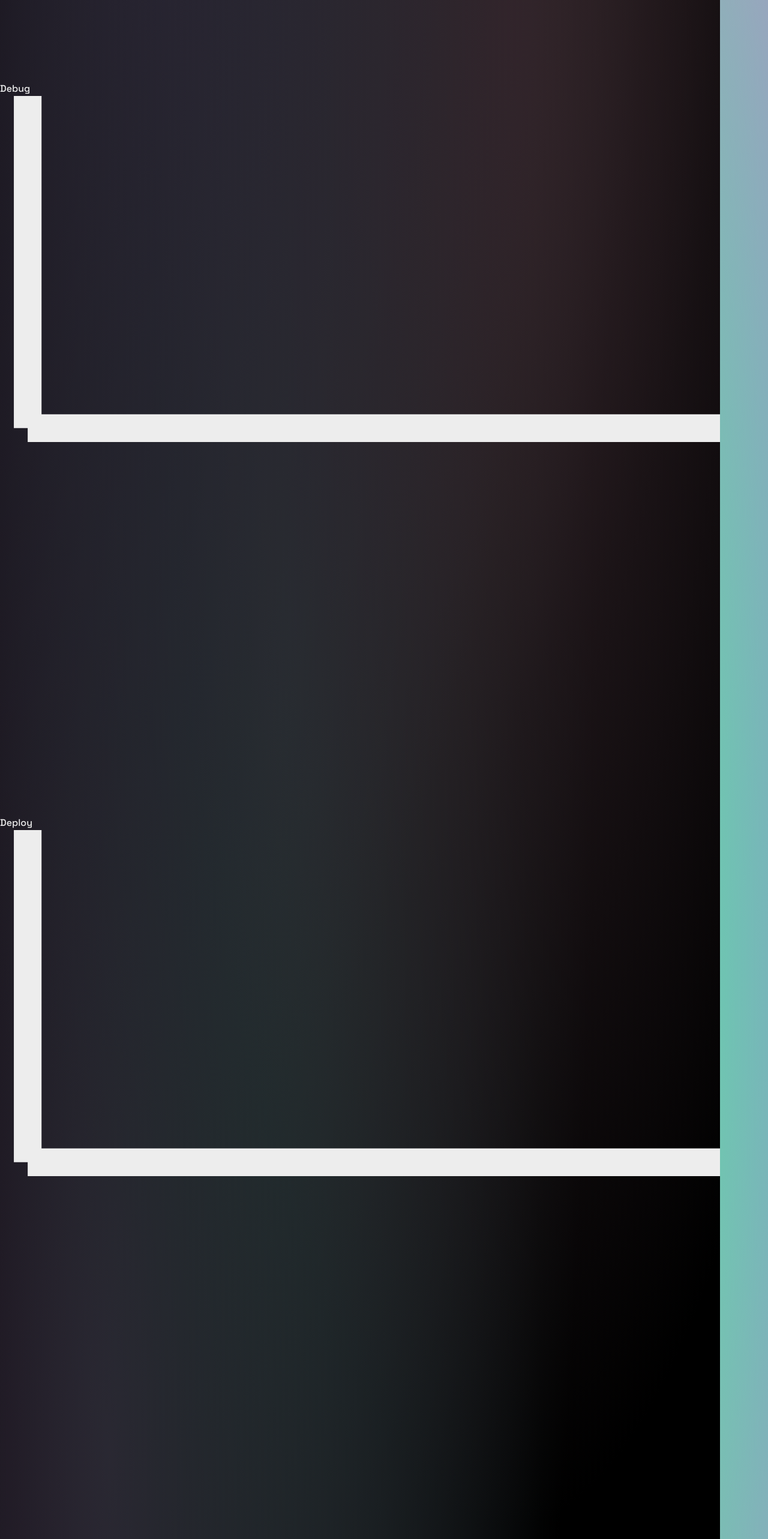
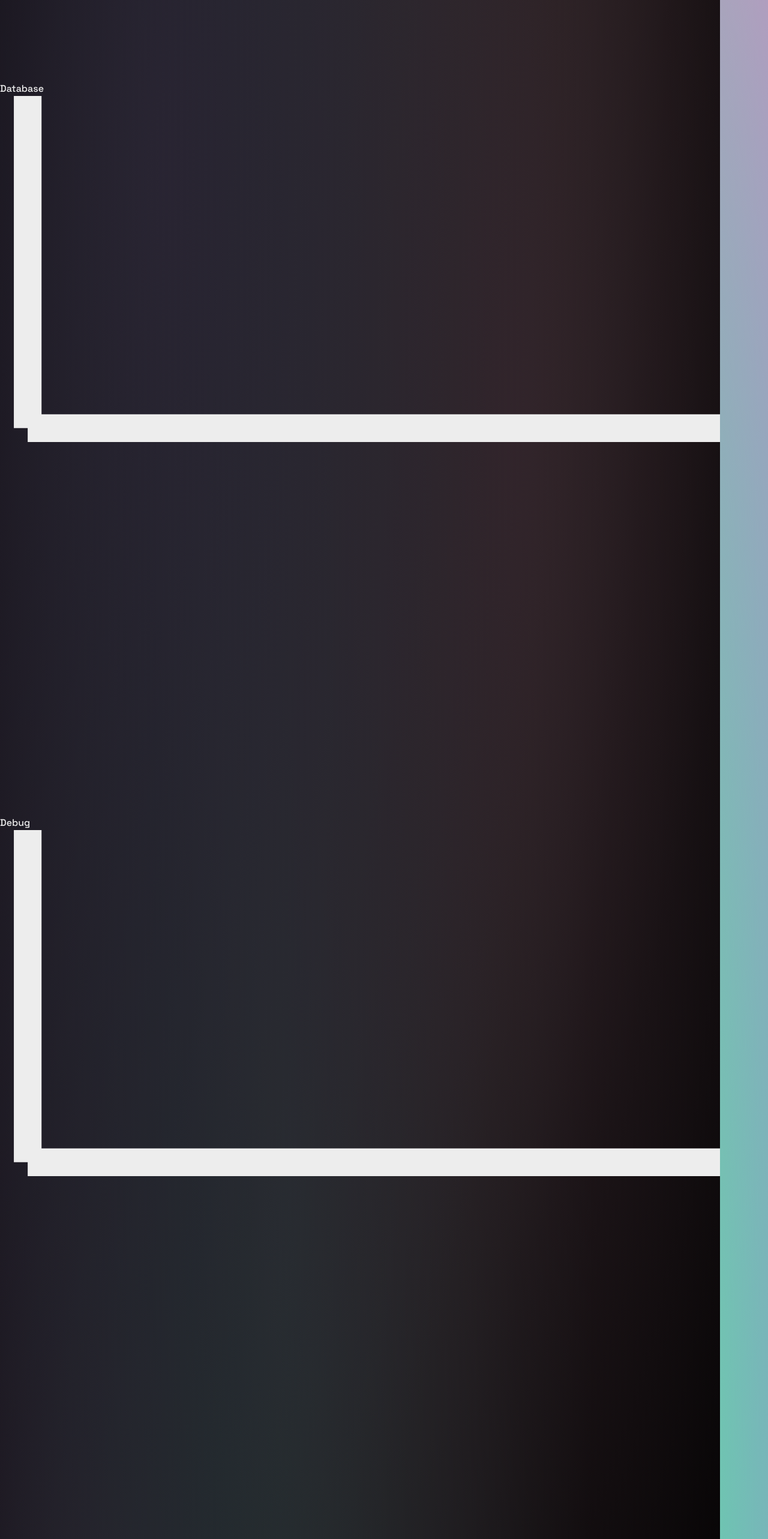
Before and after one commit to SamWhillance/samwhillance.com, a Next.js app: page / in a window 1280 px wide. Shown: the part 3720-6286 px from the top of the page at 60% size. Built offline with nearby package versions, Linux system fonts and the light colour scheme.

Commit message:
Update page.tsx

```diff
--- a/src/app/page.tsx
+++ b/src/app/page.tsx
@@ -22,11 +22,14 @@ export default function Home() {
             <div className="pl-4">
               <TreeLine>Develop</TreeLine>
               <div className="pl-4">
-                <TreeLine>Debug</TreeLine>
+                <TreeLine>Database</TreeLine>
                 <div className="pl-4">
-                  <TreeLine>Deploy</TreeLine>
+                  <TreeLine>Debug</TreeLine>
                   <div className="pl-4">
-                    <TreeLine>Deliver</TreeLine>
+                    <TreeLine>Deploy</TreeLine>
+                    <div className="pl-4">
+                      <TreeLine>Deliver</TreeLine>
+                    </div>
                   </div>
                 </div>
               </div>
```
